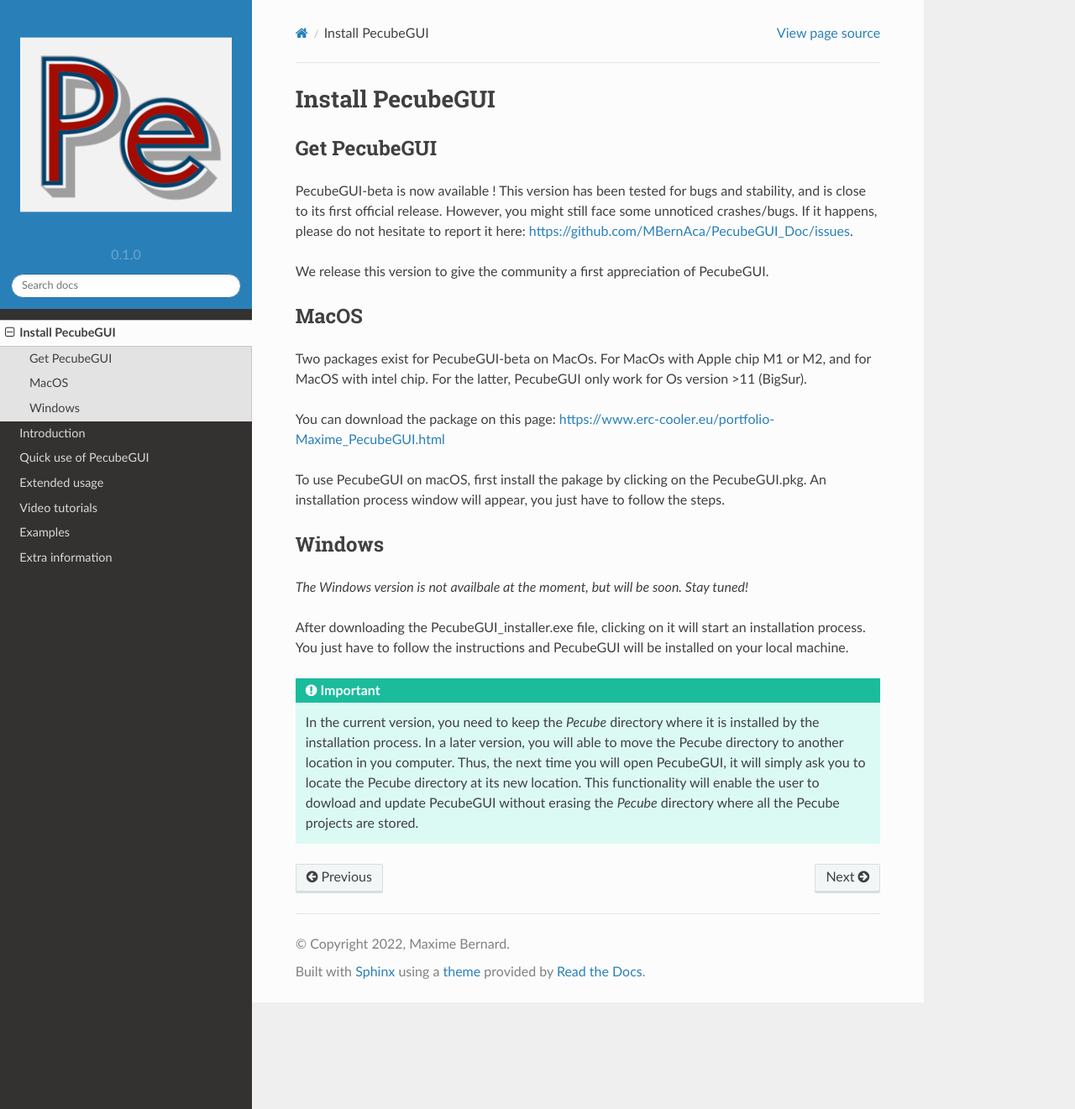
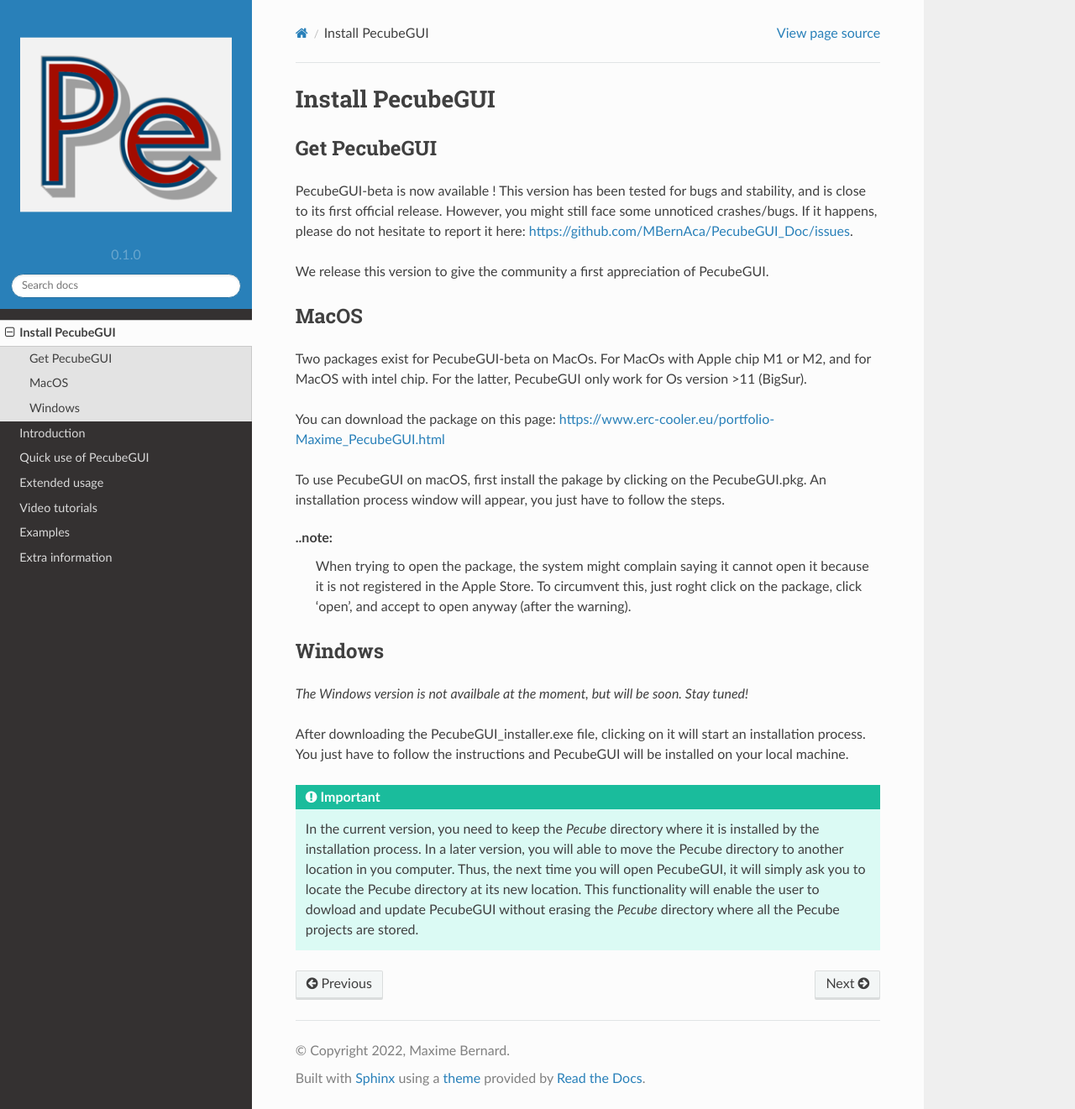
Before and after one commit to MBernAca/PecubeGUI_Doc, a Sphinx documentation site: the page built from docs/source/installation.rst, in a window 1280 px wide and 1321 px high. Shown: the whole window at 84% size. Built offline with Sphinx 7.4.7 and the Read the Docs theme 2.0.0, drawn with Linux system fonts in a browser that asks for light colours.

Commit message:
Update installation.rst

```diff
--- a/docs/source/installation.rst
+++ b/docs/source/installation.rst
@@ -22,6 +22,9 @@
 To use PecubeGUI on macOS, first install the pakage by clicking on the PecubeGUI.pkg.
 An installation process window will appear, you just have to follow the steps.
 
+..note:
+ When trying to open the package, the system might complain saying it cannot open it because it is not registered in the Apple Store. To circumvent this, just roght click on the package, click 'open', and accept to open anyway (after the warning).
+
 
 Windows
 -----------
```
